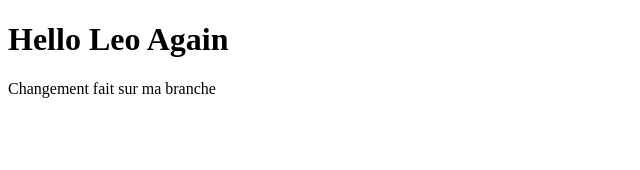
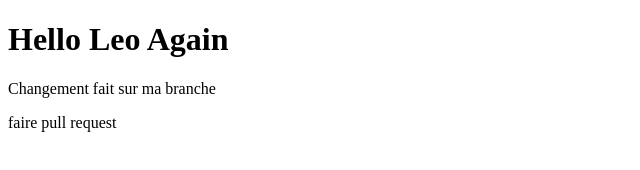
Before and after one commit to leohersant/gitform, a plain HTML site: page Index.html in a window 1280 px wide. Shown: the whole page, without its empty margins (0-640 px from the left). Drawn offline with Linux system fonts and the light colour scheme.

Commit message:
faire pull resquest

```diff
--- a/Index.html
+++ b/Index.html
@@ -4,5 +4,6 @@
 <body>
     <h1>Hello Leo Again</h1>
     <p>Changement fait sur ma branche</p>
+    <p>faire pull request</p>
 </body>
 </html>
```
